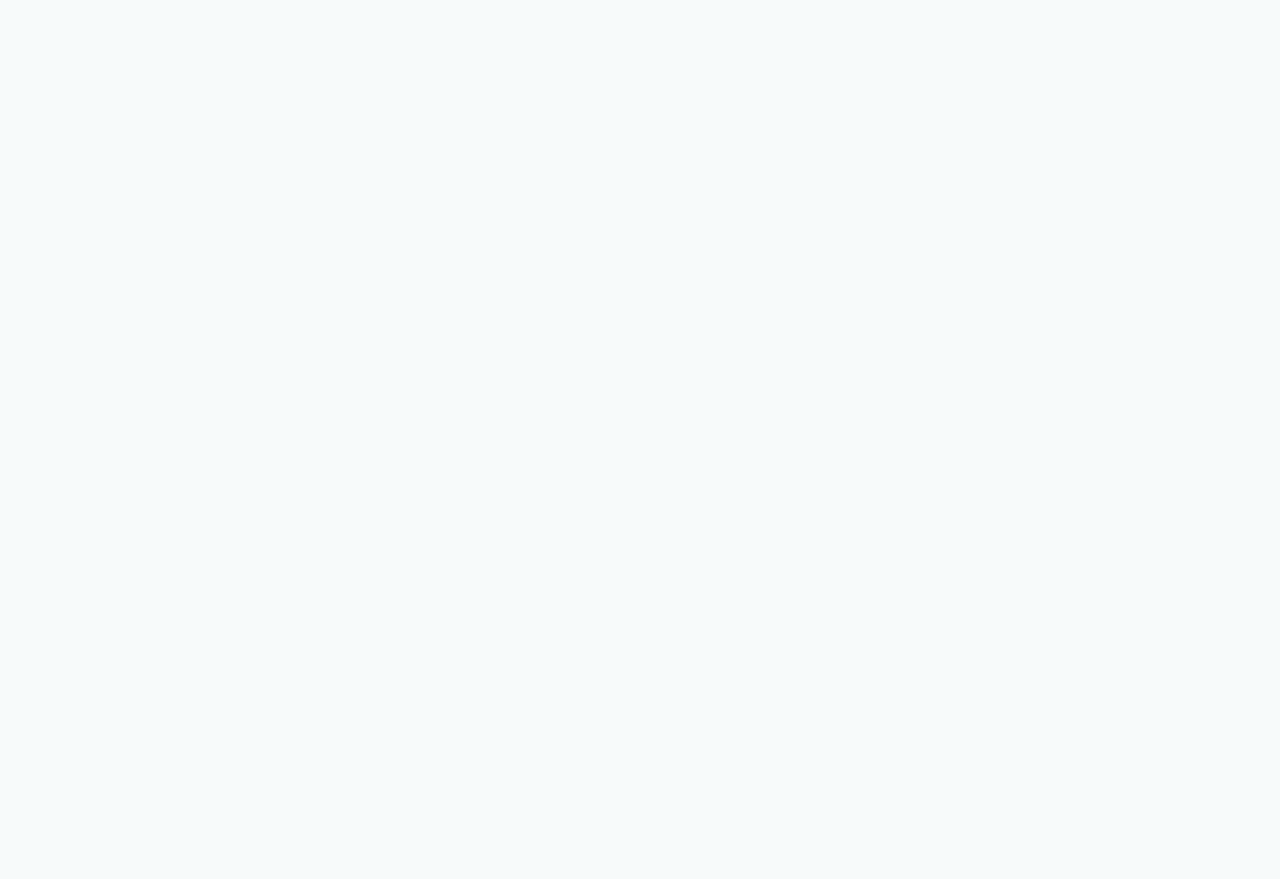
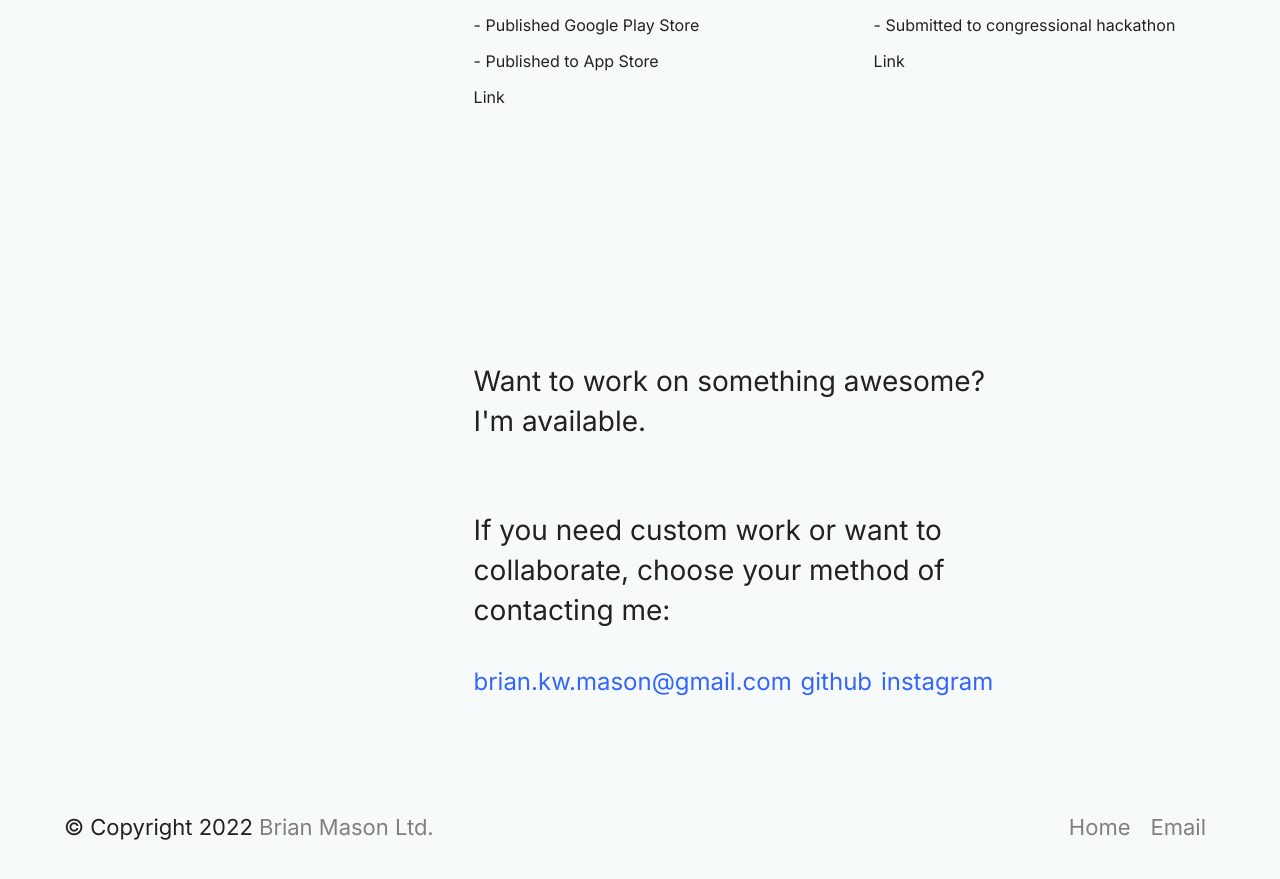
Before and after one commit to RationalChestnut/portfolio_project, a React (Create React App) app: page / in a window 1280 px wide. Shown: the part 1707-2586 px from the top of the page. Before the commit the page ends 880 px from the top, so only its background shows below. Built offline with nearby package versions, Linux system fonts and the light colour scheme.

Commit message:
Prior to animations and reponsiveness

```diff
--- a/src/App.js
+++ b/src/App.js
@@ -1,12 +1,17 @@
 import { AppContainer } from "./App.styles";
 import { Navbar } from "./components/NavigationBar/NavigationBar";
 import { Content } from "./pages/Content";
+import { Footer } from "./pages/Footer/Footer";
+import { UpperContentContainer } from "./pages/Footer/Footer.styles";
 
 function App() {
   return (
     <AppContainer>
-      <Navbar />
-      <Content />
+      <UpperContentContainer>
+        <Navbar />
+        <Content />
+      </UpperContentContainer>
+      <Footer />
     </AppContainer>
   );
 }
--- a/src/App.styles.js
+++ b/src/App.styles.js
@@ -2,6 +2,4 @@ import styled from "styled-components";
 
 export const AppContainer = styled.div`
   color: #222;
-  display: flex;
-  overflow: auto;
 `;
--- a/src/components/NavigationBar/NavigationBar.styles.js
+++ b/src/components/NavigationBar/NavigationBar.styles.js
@@ -1,9 +1,9 @@
 import styled from "styled-components";
 
 export const NavigationBarContainer = styled.div`
-position: -webkit-sticky;
+  position: -webkit-sticky;
   position: sticky;
-  top: 0;
+  top: 0px;
   display: flex;
   flex-direction: column
   align-items: flex-start;
--- /dev/null
+++ b/src/pages/Contact/Contact.js
@@ -0,0 +1,28 @@
+import React from "react";
+import {
+  CollaborateText,
+  ContactContainer,
+  Link,
+  LinkContainer,
+} from "./Contact.styles";
+
+export const Contact = () => {
+  return (
+    <ContactContainer>
+      <CollaborateText>
+        Want to work on something awesome? I'm available.
+      </CollaborateText>
+      <CollaborateText>
+        If you need custom work or want to collaborate, choose your method of
+        contacting me:
+      </CollaborateText>
+      <LinkContainer>
+        <Link href="mailto:brian.kw.mason@gmail.com?subject=Mail from website">
+          brian.kw.mason@gmail.com
+        </Link>
+        <Link href="https://github.com/RationalChestnut">github</Link>
+        <Link href="https://www.instagram.com/brian___mason/">instagram</Link>
+      </LinkContainer>
+    </ContactContainer>
+  );
+};
--- /dev/null
+++ b/src/pages/Contact/Contact.styles.js
@@ -0,0 +1,26 @@
+import styled from "styled-components";
+
+export const ContactContainer = styled.div`
+  padding-top: 20vh;
+  height: 50vh;
+`;
+
+export const CollaborateText = styled.p`
+  font-size: 28px;
+  max-width: 550px;
+  line-height: 40px;
+  margin: 69.12px 0px 0px;
+`;
+
+export const LinkContainer = styled.div`
+  display: flex;
+  justify-content: space-between;
+  width: 70%;
+  padding-top: 5%;
+`;
+
+export const Link = styled.a.attrs({ target: "_blank" })`
+  color: #3366ff;
+  font-size: 24px;
+  text-decoration: none;
+`;
--- a/src/pages/Content.js
+++ b/src/pages/Content.js
@@ -1,4 +1,5 @@
 import React from "react";
+import { Contact } from "./Contact/Contact";
 import { ContentContainer } from "./Content.styles";
 import { Hero } from "./Hero/Hero";
 import { Projects } from "./Projects/Projects";
@@ -8,6 +9,7 @@ export const Content = () => {
     <ContentContainer>
       <Hero />
       <Projects />
+      <Contact />
     </ContentContainer>
   );
 };
--- a/src/pages/Content.styles.js
+++ b/src/pages/Content.styles.js
@@ -2,6 +2,6 @@ import styled from "styled-components";
 
 export const ContentContainer = styled.div`
   width: 58%;
-  height: 100vh;
+  min-height: 100%;
   padding-right: 5%;
 `;
--- /dev/null
+++ b/src/pages/Footer/Footer.js
@@ -0,0 +1,24 @@
+import React from "react";
+import {
+  ColorSpan,
+  Copyright,
+  FooterContainer,
+  Link,
+  LinksContainer,
+} from "./Footer.styles";
+
+export const Footer = () => {
+  return (
+    <FooterContainer>
+      <Copyright>
+        &#169; Copyright 2022 <ColorSpan>Brian Mason Ltd.</ColorSpan>
+      </Copyright>
+      <LinksContainer>
+        <Link href="https://briankmason.com">Home</Link>
+        <Link href="mailto:brian.kw.mason@gmail.com?subject=Mail from website">
+          Email
+        </Link>
+      </LinksContainer>
+    </FooterContainer>
+  );
+};
--- /dev/null
+++ b/src/pages/Footer/Footer.styles.js
@@ -0,0 +1,28 @@
+import styled from "styled-components";
+
+export const FooterContainer = styled.div`
+  font-size: 22px;
+  padding: 100px 5%;
+  display: flex;
+  align-items: center;
+  justify-content: space-between;
+`;
+
+export const Copyright = styled.p``;
+
+export const UpperContentContainer = styled.div`
+  display: flex;
+  align-items: flex-start;
+`;
+
+export const LinksContainer = styled.div``;
+
+export const Link = styled.a.attrs({ target: "_blank" })`
+  color: #808080;
+  padding: 0px 10px;
+  text-decoration: none;
+`;
+
+export const ColorSpan = styled.span`
+  color: #808080;
+`;
--- a/src/pages/Projects/Project.styles.js
+++ b/src/pages/Projects/Project.styles.js
@@ -1,7 +1,7 @@
 import styled from "styled-components";
 
 export const ProjectContainer = styled.div`
-  padding: 20px 0px;
+  padding: 25px 0px;
 `;
 
 export const ProjectName = styled.h2``;
--- a/src/pages/Projects/Projects.styles.js
+++ b/src/pages/Projects/Projects.styles.js
@@ -1,7 +1,7 @@
 import styled from "styled-components";
 
 export const ProjectsContainer = styled.div`
-  min-height: 50vh;
+  min-height: 100vh;
   overflow: hidden;
   display: grid;
   grid-template-columns: 1fr 1fr;
--- a/src/pages/Projects/ProjectsData.data.js
+++ b/src/pages/Projects/ProjectsData.data.js
@@ -31,7 +31,7 @@ export const projectsData = [
     name: "Clima",
     image: climaImage,
     role: "Co-Creator",
-    highlights: [],
+    highlights: ["Submitted to congressional hackathon"],
     link: "https://github.com/RationalChestnut/Clima-App",
   },
 ];
```
